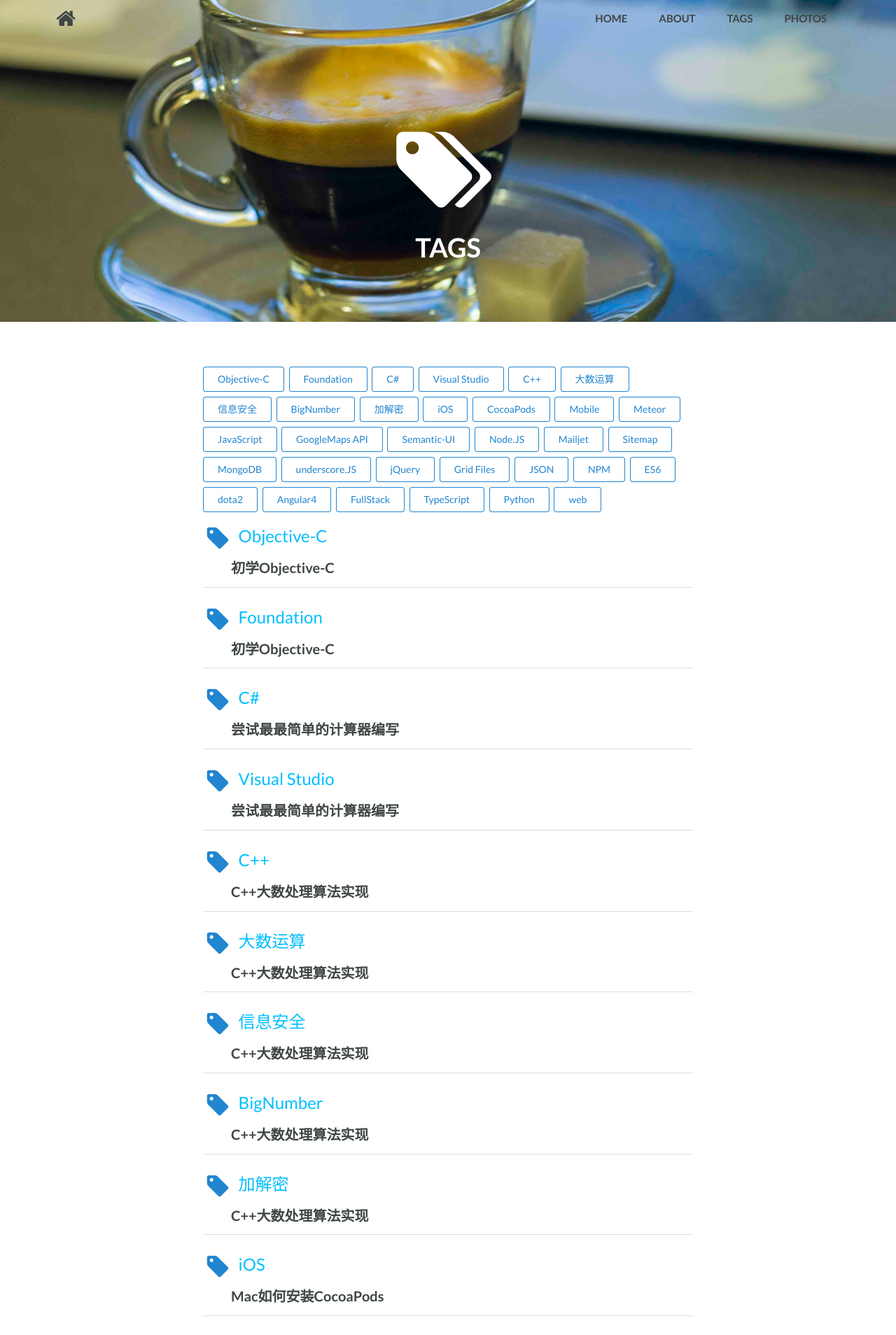
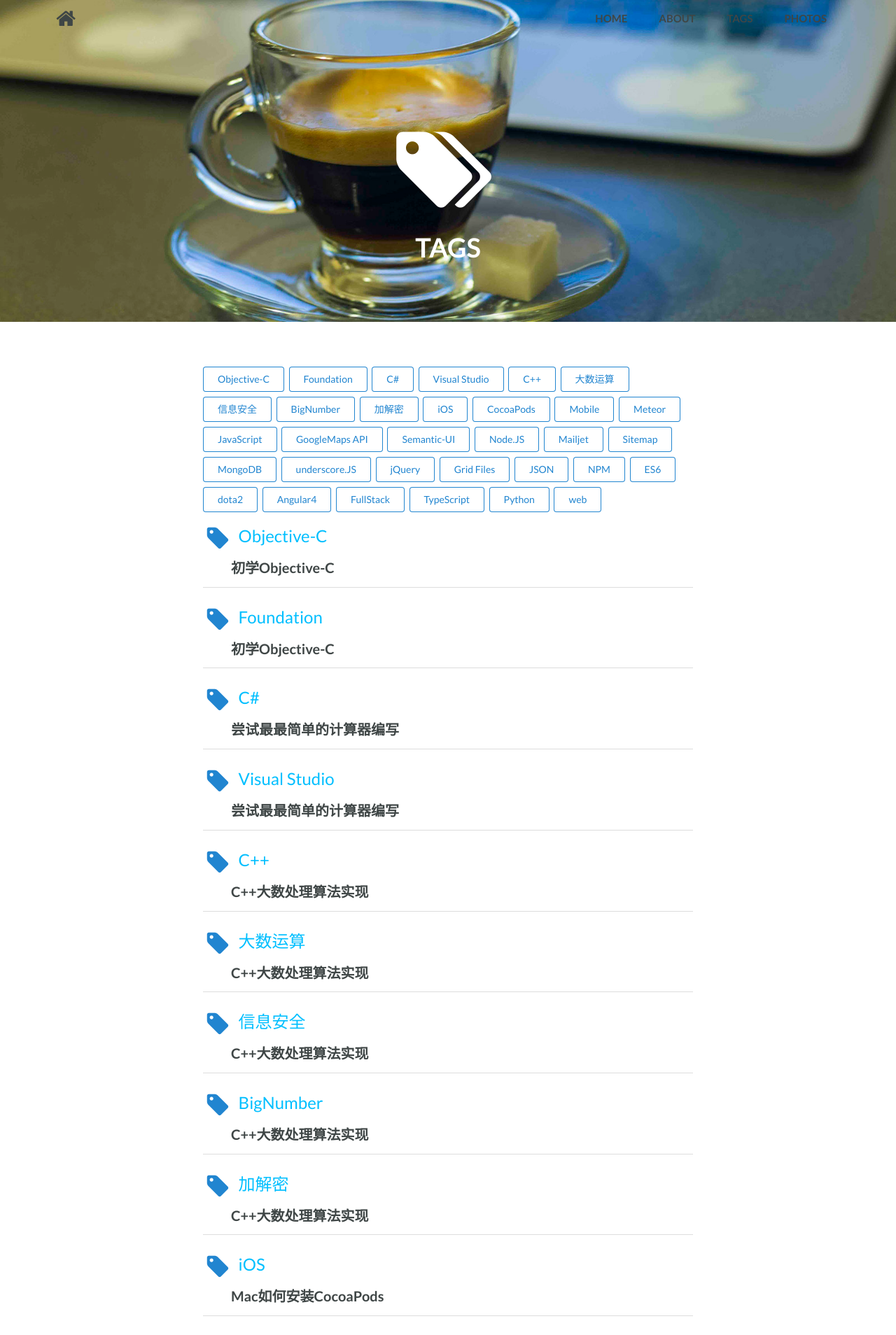
Before and after one commit to susufqx/susufqx.github.com, a Jekyll site: the page built from tags.html, in a window 1280 px wide. Shown: the top 1908 px of the page at 70% size. Built offline with Jekyll 4.4.1, drawn with Linux system fonts in a browser that asks for light colours; nearby versions of some CDN libraries.

Commit message:
[lirui] Fix

```diff
--- a/_layouts/tag.html
+++ b/_layouts/tag.html
@@ -6,7 +6,7 @@
     {% include sidebar.html %}
     <div class="pusher">
       <div class="main-header">
-        <div class="ui inverted vertical masthead center aligned segment" style="background-image: url('/assets/hero.jpg')">
+        <div class="ui inverted vertical masthead center aligned segment" style="background-image: url('/assets/hero.jpg');background-size: cover;">
           <div class="ui container">
             <!--Following menu-->
             <div class="ui large top fixed menu following-menu transition hidden">
```
